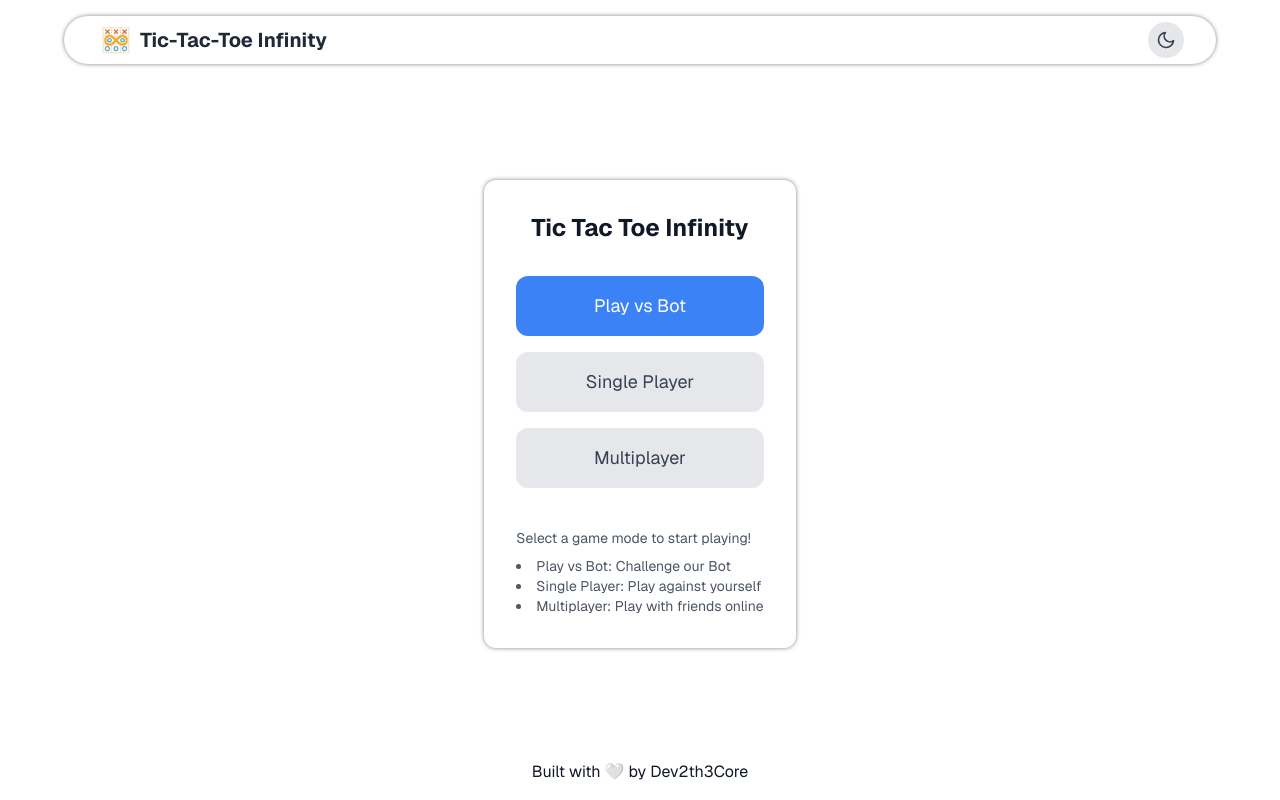
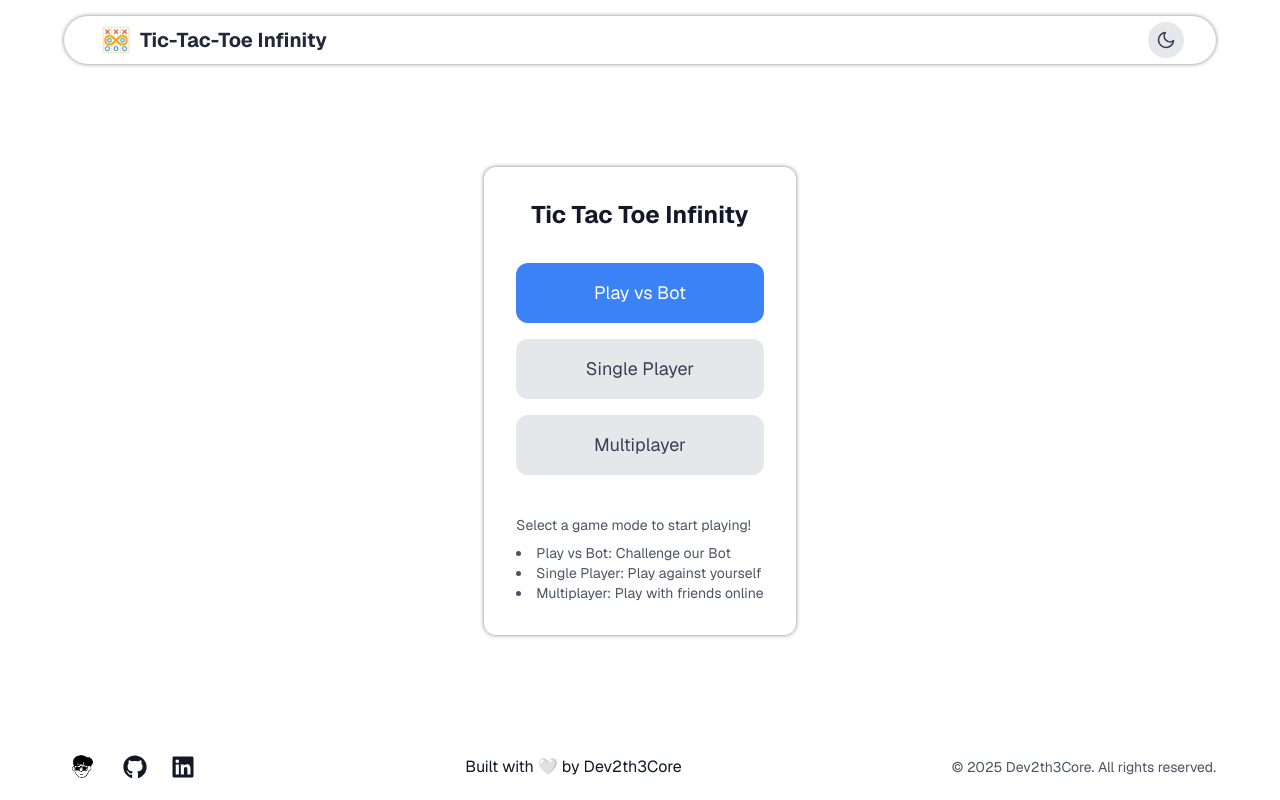
Before and after one commit to Dev2th3Core/tic-tac-toe-infinity, a Next.js app: page / in a window 1280 px wide. Built offline with nearby package versions, Linux system fonts and the light colour scheme.

Commit message:
Added footer with social links and copyright

```diff
--- /dev/null
+++ b/app/components/Footer.tsx
@@ -0,0 +1,60 @@
+import Link from 'next/link';
+import Image from 'next/image';
+import { FaGithub, FaLinkedin } from 'react-icons/fa';
+import PortfolioImage from '../assests/Rakshit_Icon.png';
+
+const Footer = () => {
+  return (
+    <footer className="w-full py-4 px-4 bg-white dark:bg-gray-800">
+      <div className="max-w-6xl mx-auto flex flex-col md:flex-row justify-between items-center space-y-4 md:space-y-0">
+        <div className="flex items-center space-x-6">
+          <Link
+            href="https://dev2th3core.site"
+            className="hover:opacity-80 transition-opacity"
+            target="_blank"
+            rel="noopener noreferrer"
+            aria-label="Portfolio"
+          >
+            <Image src={PortfolioImage} alt="Portfolio" width={35} height={35} />
+          </Link>
+          <Link
+            href="https://github.com/Rakshit4045"
+            className="hover:text-blue-600 transition-colors"
+            target="_blank"
+            rel="noopener noreferrer"
+            aria-label="GitHub"
+          >
+            <FaGithub size={24} />
+          </Link>
+          <Link
+            href="https://linkedin.com/in/rakshit-shinde"
+            className="hover:text-blue-600 transition-colors"
+            target="_blank"
+            rel="noopener noreferrer"
+            aria-label="LinkedIn"
+          >
+            <FaLinkedin size={24} />
+          </Link>
+        </div>
+
+        <div className="text-center md:text-left">
+          <p className="text-sm md:text-base">
+            Built with 🤍 by{' '}
+            <Link
+              href="https://dev2th3core.site"
+              className="hover:text-blue-600 transition-colors"
+            >
+              Dev2th3Core
+            </Link>
+          </p>
+        </div>
+
+        <div className="text-sm text-gray-600 dark:text-gray-400">
+          © {new Date().getFullYear()} Dev2th3Core. All rights reserved.
+        </div>
+      </div>
+    </footer>
+  );
+};
+
+export default Footer;
--- a/app/page.tsx
+++ b/app/page.tsx
@@ -3,14 +3,14 @@
 // import TicTacToe from "../pages/components/tic-tac-toe";
 import Navbar from "@/app/components/Navbar";
 import TicTacToe from "./components/TicTacToe";
-import Link from "next/link";
+import Footer from "./components/Footer";
 
 export default function Home() {
   return (
     <div className="font-[family-name:var(--font-geist-sans)] pt-2 md:pt-4 flex flex-col justify-between h-screen">
       <Navbar />
       <TicTacToe />
-      <p className="mx-auto block mb-4">Built with 🤍 by <Link href="https://dev2th3core.site">Dev2th3Core</Link></p>
+      <Footer />
     </div>
   );
 }
```
Also changed, not shown: app/assests/Rakshit_Icon.png (added).
